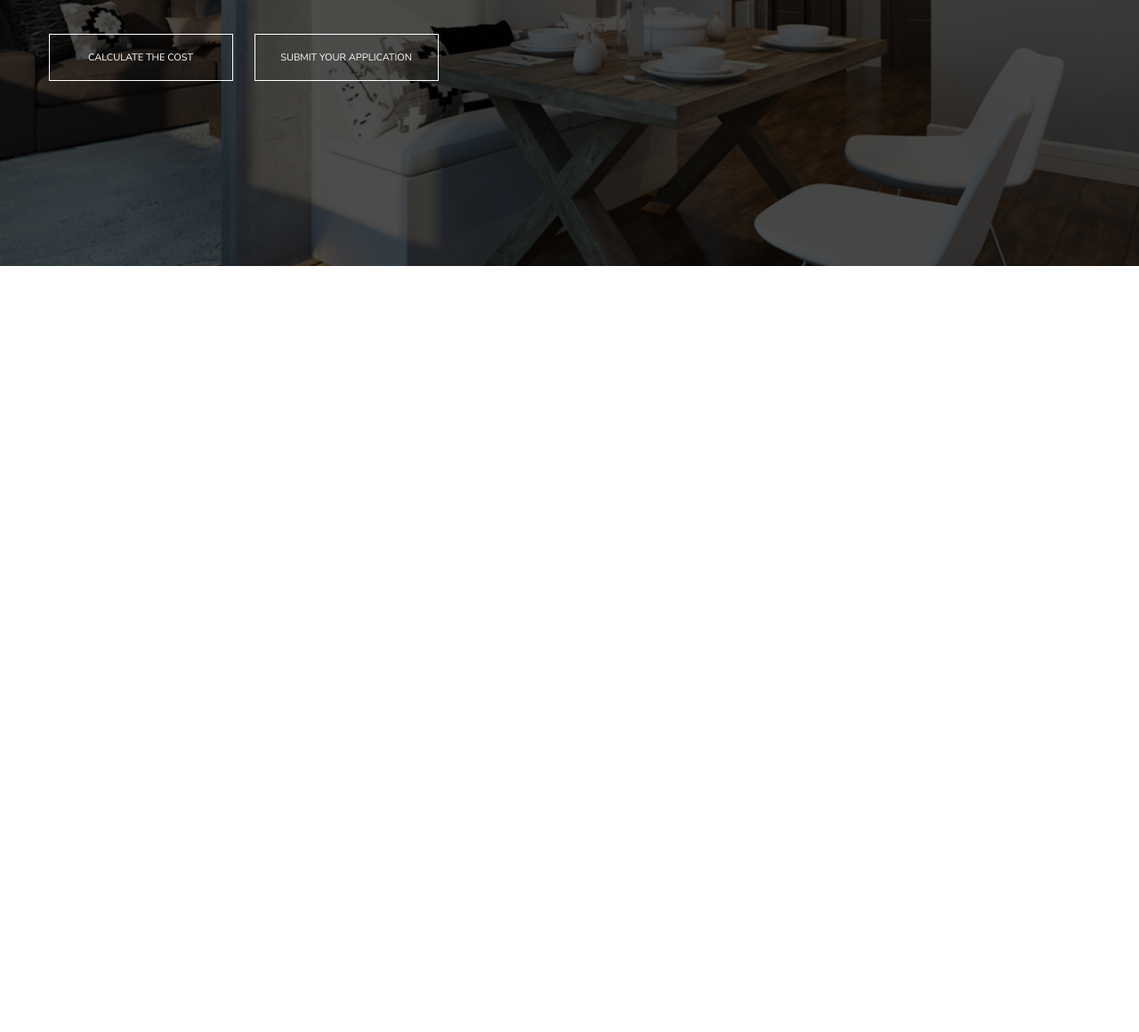
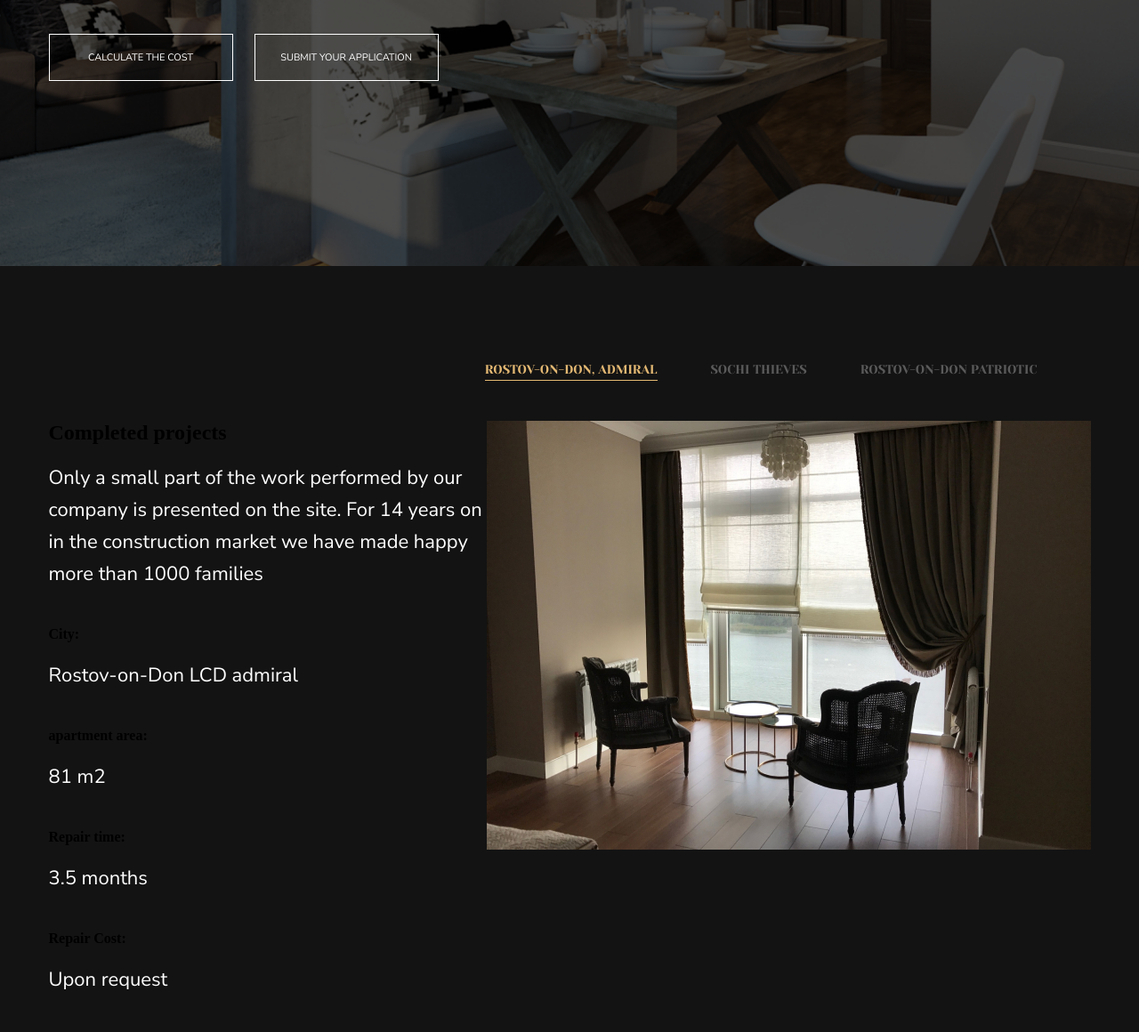
Before and after one commit to piterbulka/Landing_SkillFactory, a plain HTML site: page index.html in a window 1280 px wide. Shown: the part 519-1679 px from the top of the page at 89% size. Before the commit the page ends 818 px from the top, so only its background shows below. Drawn offline with Linux system fonts and the light colour scheme.

Commit message:
start 2 step

```diff
--- a/assets/css/style.css
+++ b/assets/css/style.css
@@ -2,7 +2,8 @@
     --header-color: #131313;
     --hover-color: #E3B873;
     --nav-link-color:  #FFFFFF;
-    --bgc-color: #000000;
+    --bgc-color: #131313;
+    --projects__nav-link-color:rgba(255, 255, 255, 0.3);
 }
 *{
     margin: 0;
@@ -118,35 +119,59 @@ header{
 }
 
 /* main*/
-/* main__info*/
-.main__info{
+/* section__info*/
+.section__info{
     background-image: url(../img/Group\ 7.png);
     background-repeat: no-repeat;
     background-position: center center;
     background-size: cover;
 }
-.main__info_wrap{
+.info__wrap{
     max-width: 515px;
     padding: 194px 0 208px;
 }
 .gold{
     color: var(--hover-color);
 }
-.main__info_btn{
-    padding: 19px 42px;
+
+/* section__projects*/
+
+
+.section__projects{
+    background-color: var(--bgc-color);
+    display: flex;
+    justify-content: flex-end;
 }
-.main__info_btn-white{
-    background-color: transparent;
-    border:  white solid 1px;
-    padding: 18px 23px;
-    margin-right: 20px;
-    width: 207px;
+.projects__nav{
+    display: flex;
+    justify-content: flex-end;
+    margin-top: 107px;
+}
+.projects__nav-link{
+    font-weight: 400;
+    font-size: 14px;
+    line-height: 19px;
+    text-transform: uppercase;
+    font-family: 'Yeseva One','sans-serif';
+    color: var(--projects__nav-link-color) ;
     transition: all .3s;
+    margin-right: 60px;
+    margin-bottom: 45px;
+    padding-bottom: 2px;
+
 }
-.main__info_btn-white:last-child{
-    margin-right: 0;
+.projects__nav-link:hover{
+    color: var(--hover-color);
+    transition: all .3s;
+    border-bottom: solid 1px;
+
 }
-.main__info_btn-white:hover{
-    background-color: var(--hover-color);
-    border: none;
+.active-line{
+    color: var(--hover-color);
+    border-bottom: var(--hover-color) solid 1px;
+
 }
+.projects__info{
+    display: flex;
+    justify-content: space-between;
+}
--- a/index.html
+++ b/index.html
@@ -32,9 +32,9 @@
     </header>
 
     <main>
-        <section class="main__info">
+        <section class="section__info">
             <div class="container">
-                <div class="main__info_wrap">
+                <div class="info__wrap">
                     <h1>Turnkey Repair in the
                     city of <span class="gold">Rostov-on-Don</span></h1>
                     <p>Get ready-made turnkey repairs on time <br>
@@ -45,6 +45,54 @@
                 </div>
             </div>
         </section>
+
+        <section class="section__projects">
+            <div class="container">
+                <div class="projects__nav">
+                    <a  class="projects__nav-link active-line" href="#">Rostov-on-Don, Admiral</a>
+                    <a class="projects__nav-link" href="#">Sochi Thieves</a>
+                    <a class="projects__nav-link" href="#">Rostov-on-Don Patriotic</a>
+                </div>
+
+                <div class="projects__info">
+                    <div class="projects__info_text">
+                        <h2 class="title">Completed projects</h2>
+                        <p>Only a small part of the work performed by our company is presented on the site. For 14 years on in the construction
+                            market we have made happy more than 1000 families</p>
+
+                        <div class="projects__info_card-wrap">
+                            <div class="projects__info_card">
+                                <h4>City:</h4>
+                                <p>Rostov-on-Don
+                                    LCD admiral</p>
+                            </div>
+                            <div class="projects__info_card">
+                                <h4>apartment area:</h4>
+                                <p>81 m2</p>
+                            </div>
+                            <div class="projects__info_card">
+                                <h4>Repair time:</h4>
+                                <p>3.5 months</p>
+                            </div>
+                            <div class="projects__info_card">
+                                <h4>Repair Cost:</h4>
+                                <p>Upon request</p>
+                            </div>
+                        </div>
+                        <div class="projects__info_nav">
+                            <div class="projects__info_nav-arrow_left"></div>
+                            <div class="projects__info_nav-point active"></div>
+                            <div class="projects__info_nav-point"></div>
+                            <div class="projects__info_nav-point"></div>
+                            <div class="projects__info_nav-arrow_right"></div>
+                        </div>
+                    </div>
+                    <div class="projects__info_img">
+                        <img src="../Landing_SkillFactory/assets/img/image 2.1.jpg" alt="Rostov-on-Don, Admiral">
+                    </div>
+                </div>
+            </div>
+        </section>
     </main>
 </body>
 </html>
```
Also changed, not shown: assets/img/image 2.1.jpg (added), 1 other file.
